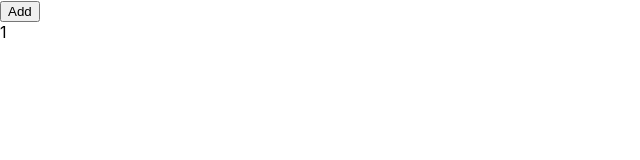
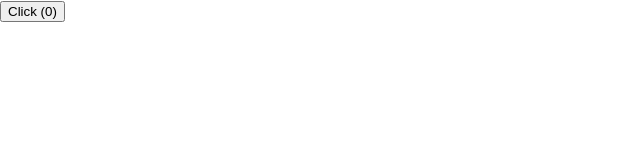
Before and after one commit to Edward-1020/react-pwa, a React app: page / in a window 1280 px wide. Shown: the top 160 px of the page, without its empty margins (0-640 px from the left). Built offline with nearby package versions, Linux system fonts and the light colour scheme.

Commit message:
feat: 声明一个组件

```diff
--- a/src/App.jsx
+++ b/src/App.jsx
@@ -1,39 +1,18 @@
-import React, { Component, PureComponent, memo} from 'react';
-import './App.css';
-
-const Foo = memo(function Foo (props) {
-  console.log('Foo render')
-  return (
-    <div>{props.person.age}</div>
-  );
-});
+import React, { Component } from 'react';
 
 class App extends Component {
   state = {
     count: 0,
-    person: {
-      age: 1
-    }
   }
+  render() {
+    const { count } = this.state;
 
-  callback = () => {}
-
-  render () {
-    const person = this.state.person;
     return (
-      <div>
-        <button
-          onClick={() => {
-            person.age++;
-            this.setState({
-              count: this.state.count + 1
-            })
-          }}
-        >
-            Add
-        </button>
-        <Foo person={person} cb={this.callback}/>
-      </div>
+      <button
+        type="button"
+        onClick={() => {this.setState({count: count + 1})}}>
+          Click ({count})
+      </button>
     );
   }
 }
```
